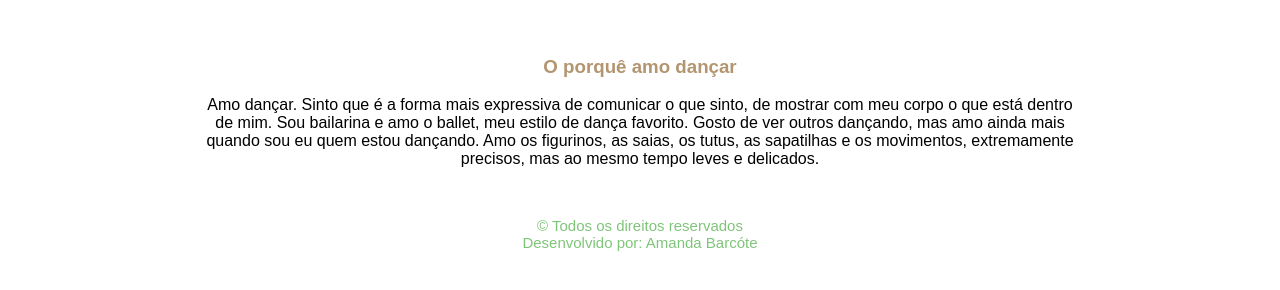
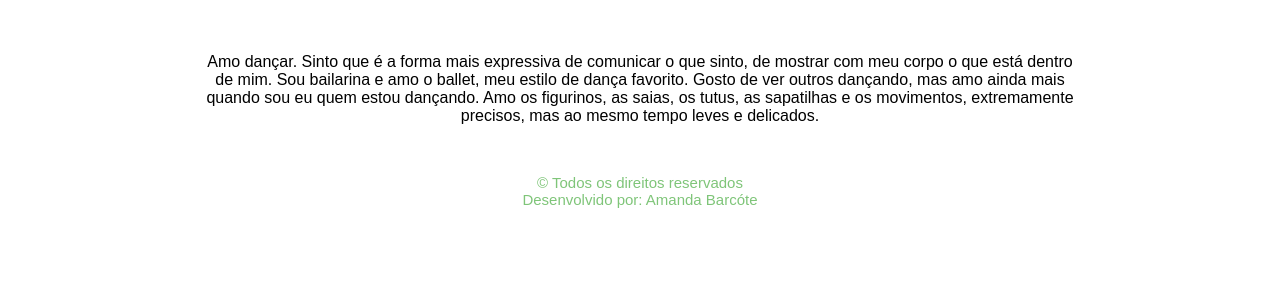
Before and after one commit to amandabarcote/Projeto.Desenvolvimento.Web, a plain HTML site: page Hobbie.html in a window 1280 px wide. Shown: the part 62-352 px from the top of the page. Drawn offline with Linux system fonts and the light colour scheme.

Commit message:
Update Hobbie.html

```diff
--- a/Hobbie.html
+++ b/Hobbie.html
@@ -24,8 +24,6 @@
 
     <br>
 
-    <h3>O porquê amo dançar</h3>
-
     <p style="margin-left: 15%; margin-right: 15%;">Amo dançar. Sinto que é a forma mais expressiva de comunicar o que sinto, de mostrar com meu corpo o que está dentro de mim. Sou bailarina e amo o ballet, meu estilo de dança favorito. Gosto de ver outros dançando, mas amo ainda mais quando sou eu quem estou dançando. Amo os figurinos, as saias, os tutus, as sapatilhas e os movimentos, extremamente precisos, mas ao mesmo tempo leves e delicados.</p>
 
     <br>
```
